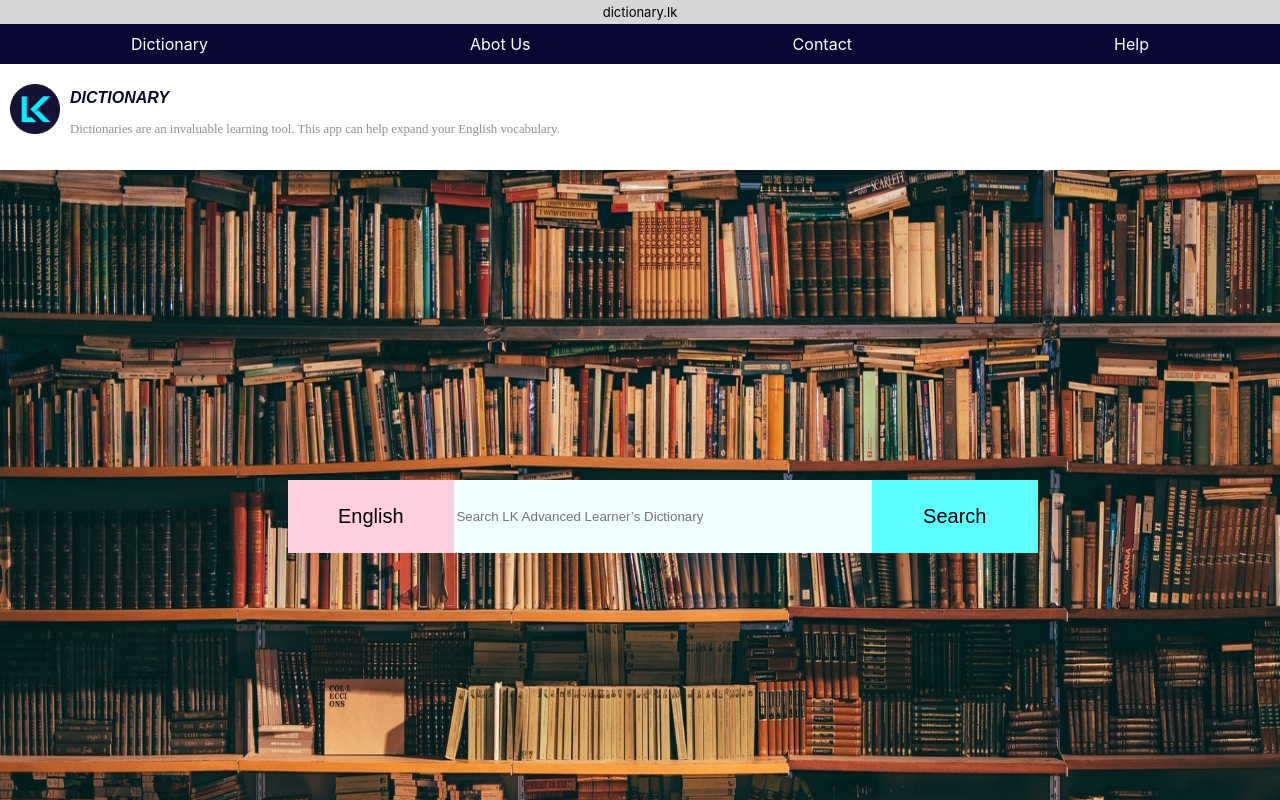
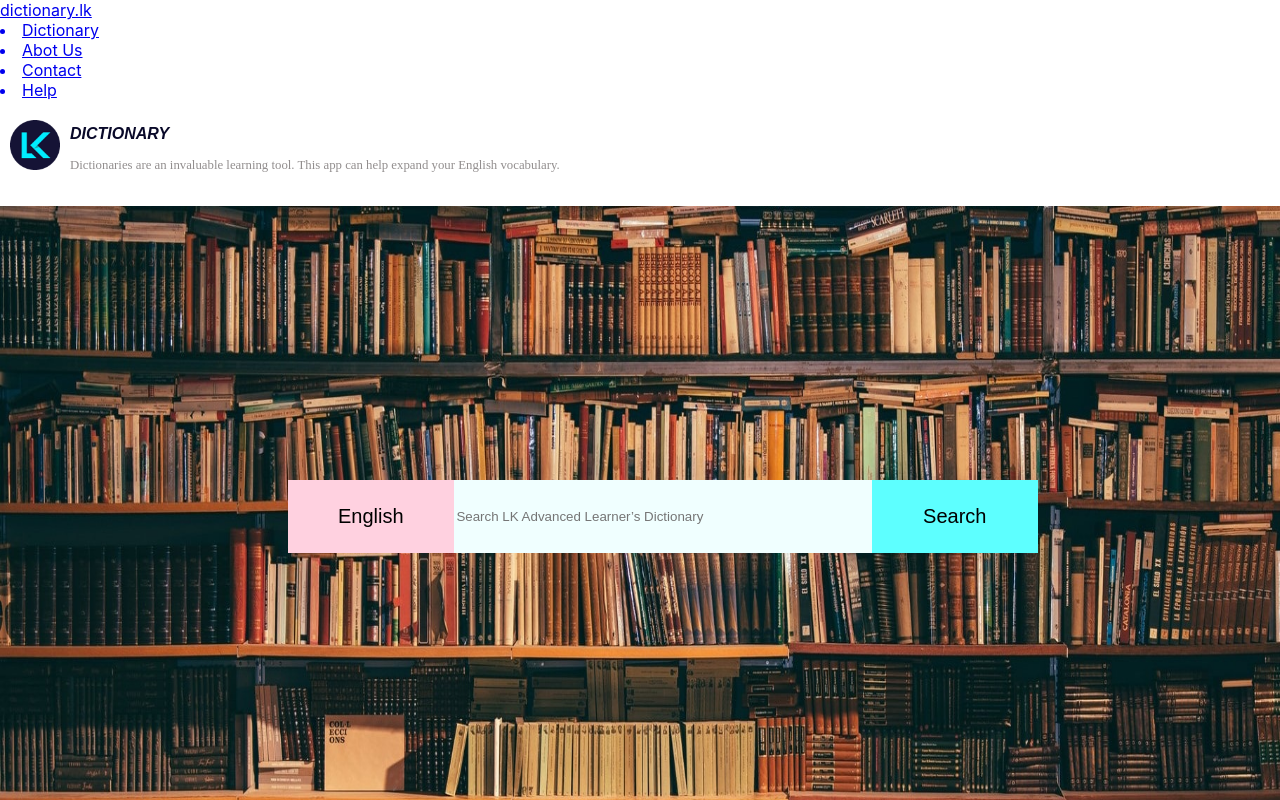
Before and after one commit to Audarilanka/Dictionary_App, a React (Create React App) app: page / in a window 1280 px wide. Shown: the top 800 px of the page. Built offline with nearby package versions, Linux system fonts and the light colour scheme.

Commit message:
feat(project)dictionary

```diff
--- a/src/App.css
+++ b/src/App.css
@@ -1,36 +1,3 @@
-/* headerBar */
-.header {
-  display: flex;
-  justify-content: space-around;
-  background-color: rgb(214, 214, 214);
-  width: auto;
-  height: 1.5rem;
-  align-items: center;
-}
-.headerText {
-  color: black;
-  text-decoration: none;
-  font-size: small;
-}
-/* nav bar */
-nav {
-  display: flex;
-  background-color: rgb(8, 8, 51);
-  width: auto;
-  height: 2.5rem;
-  justify-content: space-around;
-}
-.nav-links {
-  display: flex;
-  justify-content: space-around;
-  align-items: center;
-  list-style: none;
-  color: white;
-  text-decoration: none;
-  width: auto;
-  font-size: medium;
-}
-
 /* backgroundImage */
 .backgroundImage {
   display: flex;
@@ -41,18 +8,22 @@ nav {
   z-index: 1;
 }
 /* grid */
-/* .container1 {
+/* .container {
   display: grid;
-  grid-template-columns: 1fr 1fr 1fr;
-  grid-template-rows: 0.3fr 4fr 1.2fr;
-  grid-template-areas: "a a a" "b b b" "c c c";
+  grid-template-columns: 1fr;
+  grid-template-rows: 0.5fr 0.3fr 4fr 1fr;
+  grid-template-areas: "a a a" "b b b" "c c c" "d d d";
+} */
+/* .section0 {
+  grid-area: a;
 }
 .section1 {
-  grid-area: a;
-}
-.section2 {
   grid-area: b;
 }
-.section3 {
-  grid-area: c;
+/* .section2 {
+  grid-area: b;
 } */
+/* .section3 {
+  grid-area: d;
+
+}  */
--- a/src/App.js
+++ b/src/App.js
@@ -12,13 +12,18 @@ import { BrowserRouter, Routes, Route } from "react-router-dom";
 function App() {
   return (
     <>
-      <div className="container">
+      <div>
         <BrowserRouter>
-          <div className="App">
-            <HeaderBar />
+          <div className="container">
+            <div className="section0">
+              <HeaderBar />
 
-            <NavBar />
-            <Logo />
+              <NavBar />
+            </div>
+
+            <div className="section1">
+              <Logo />
+            </div>
 
             <Routes>
               <Route path="/" element={<Home />} />
@@ -26,8 +31,7 @@ function App() {
               <Route path="/contact" element={<Contact />} />
               <Route path="/help" element={<Help />} />
             </Routes>
-
-            <BottomBar />
+            <div className="section3">{<BottomBar />}</div>
           </div>
         </BrowserRouter>
         <div>{/* <span>............................</span> */}</div>
```
